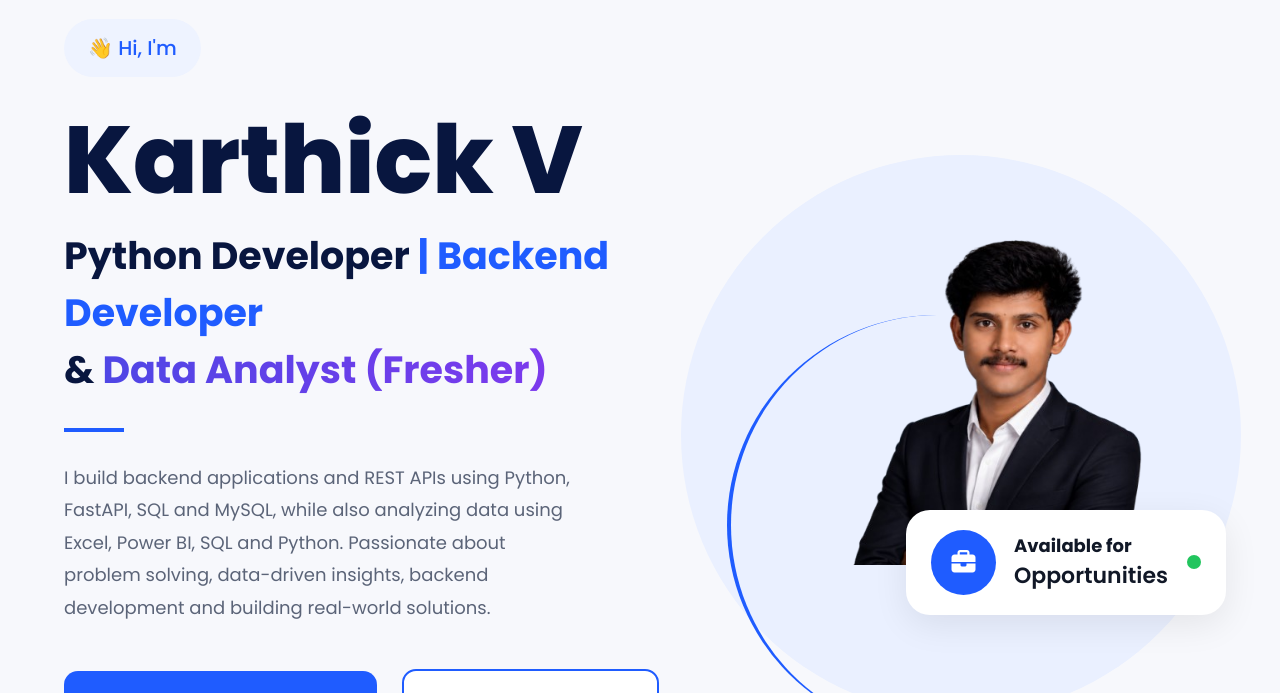
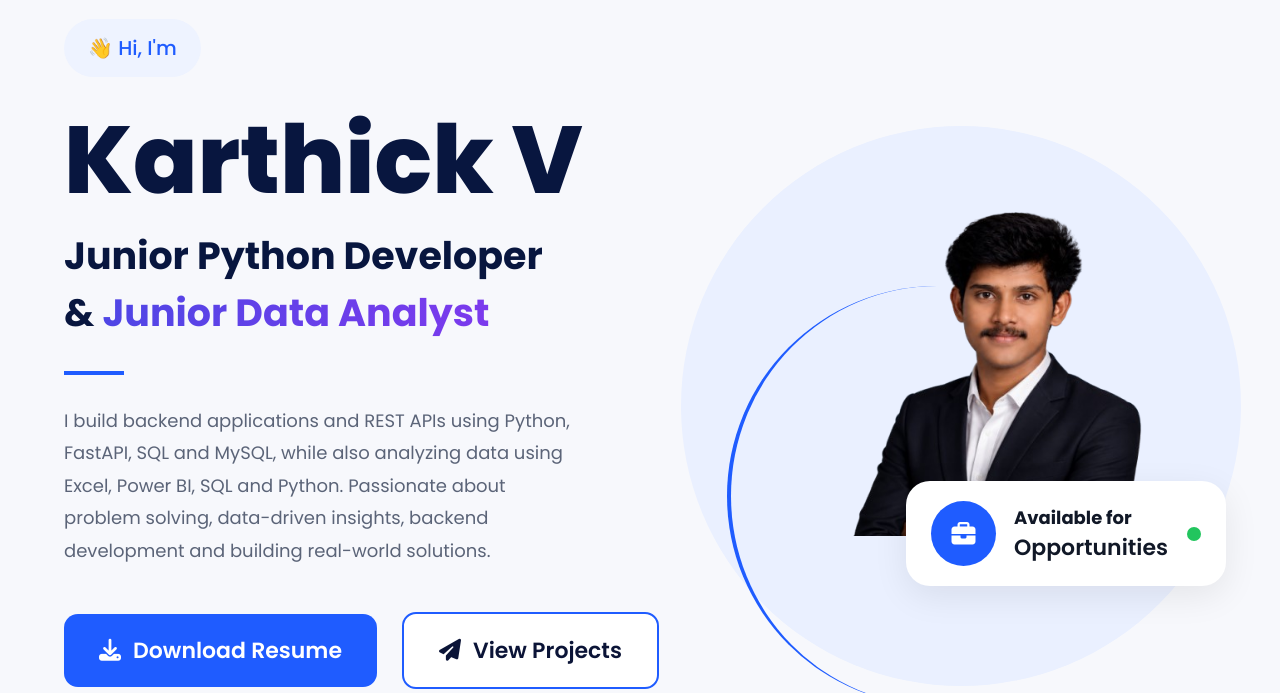
Before and after one commit to karthick2325/karthick-v-portfolio, a plain HTML site: page index.html in a window 1280 px wide. Shown: the part 97-790 px from the top of the page. Drawn offline with Linux system fonts and the light colour scheme.

Commit message:
Update index.html

```diff
--- a/index.html
+++ b/index.html
@@ -89,15 +89,14 @@
 
                 <h2 class="hero-subtitle">
 
-                    Python Developer
-                    <span> | Backend Developer</span>
+                    Junior Python Developer
 
                     <br>
 
                     &
 
                     <span class="gradient-text">
-                        Data Analyst (Fresher)
+                        Junior Data Analyst
                     </span>
 
                 </h2>
```
